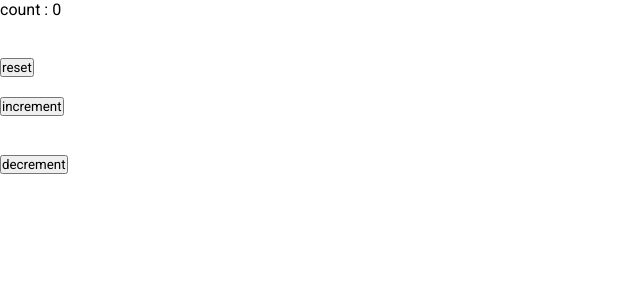
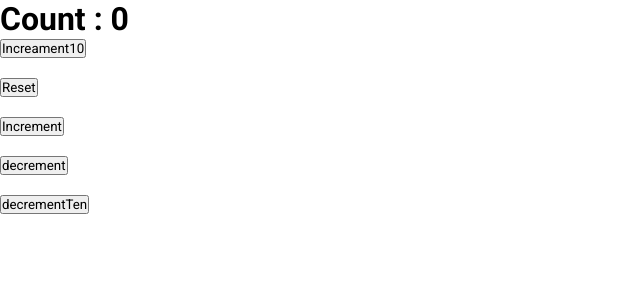
Before and after one commit to ishanrana363/Core-React-Pratice, a React (Vite) app: page / in a window 1280 px wide. Shown: the top 300 px of the page, without its empty margins (0-640 px from the left). Built offline with nearby package versions, Linux system fonts and the light colour scheme; a web font is replaced by a local one.

Commit message:
increment decremetndone

```diff
--- a/src/components/UseState2.jsx
+++ b/src/components/UseState2.jsx
@@ -1,28 +1,30 @@
-import React, { useState } from 'react';
+import { useState } from "react";
 
 const UseState2 = () => {
-    let initialCount = 0;
-    const [count,setCount] = useState(initialCount)
+    let initialValue = 0
+    const [count,setCount] = useState(initialValue);
+    const increamentFive = ()=>{
+        for(let i = 1;i<=10;i++){
+            setCount(prevValue=>prevValue+4)
+        }
+    }
+    const decrementTen = () =>{
+        for(let i = 1;i<=10;i++){
+            setCount(preveValue=>preveValue-1)
+        }
+    }
     return (
         <div>
-            count : {count} <br /> <br /> <br />
+            <h1>Count : {count}</h1>
+            <button onClick={increamentFive} >Increament10</button> <br /> <br />
+            <button onClick={()=>{setCount(initialValue)}} >Reset</button> <br /> <br />
             <button onClick={()=>{
-                setCount(initialCount)
-            }} >
-                reset
-            </button>
-             <br /> <br />
-             <button onClick={()=>{
                 setCount(count+1)
-             }} >
-                increment
-             </button>
-             <br /> <br /> <br />
-             <button onClick={()=>{
+            }} >Increment</button> <br /><br />
+            <button onClick={()=>{
                 setCount(count-1)
-             }} >
-                decrement
-             </button>
+            }} >decrement</button> <br /> <br />
+            <button onClick={decrementTen} >decrementTen</button>
         </div>
     );
 };
```
